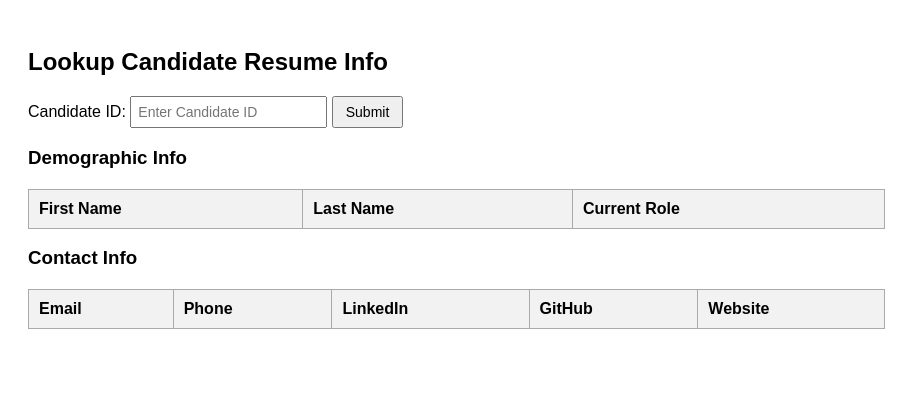
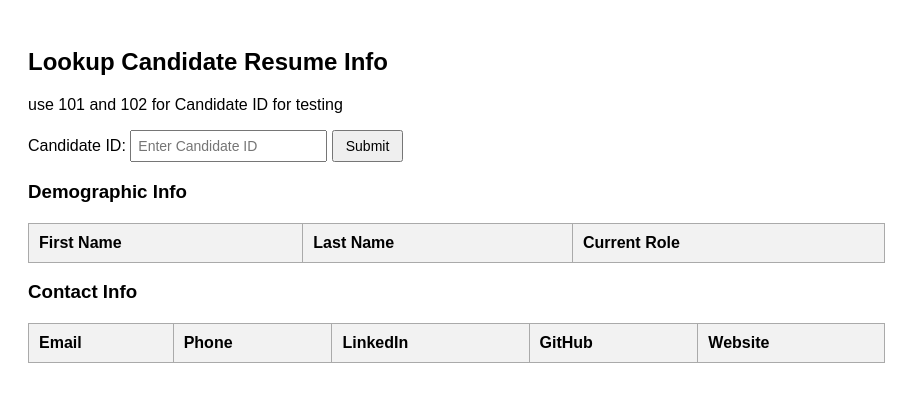
Before and after one commit to RavikanthEragapati/aws-demo-frontend, a website: page index.html in a window 1280 px wide. Shown: the whole page, without its empty margins (0-920 px from the left). Drawn offline with Linux system fonts and the light colour scheme.

Commit message:
Update index.html

```diff
--- a/index.html
+++ b/index.html
@@ -34,6 +34,7 @@
 <body>
 
 <h2>Lookup Candidate Resume Info</h2>
+    <p> use 101 and 102 for Candidate ID for testing </p>
 <label for="candidateId">Candidate ID:</label>
 <input type="text" id="candidateId" placeholder="Enter Candidate ID"/>
 <button onclick="fetchResumeData()">Submit</button>
```
